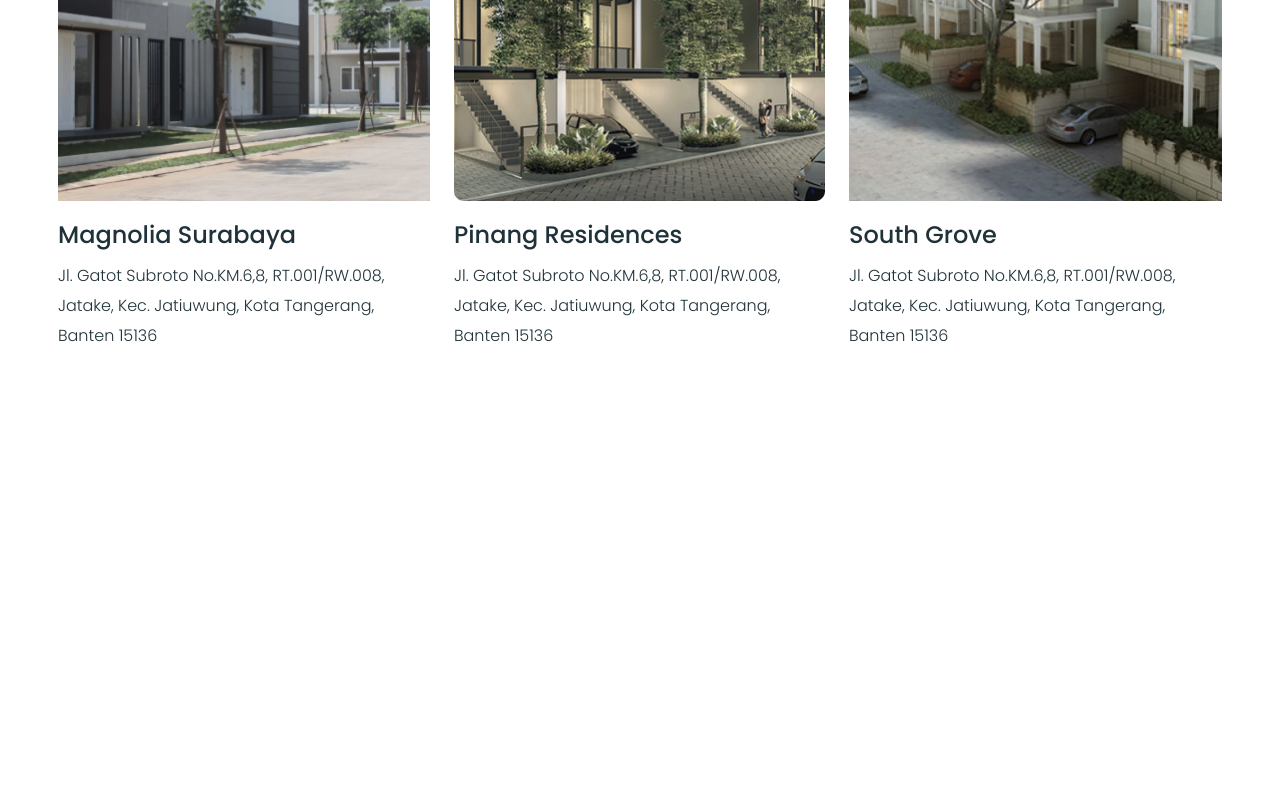
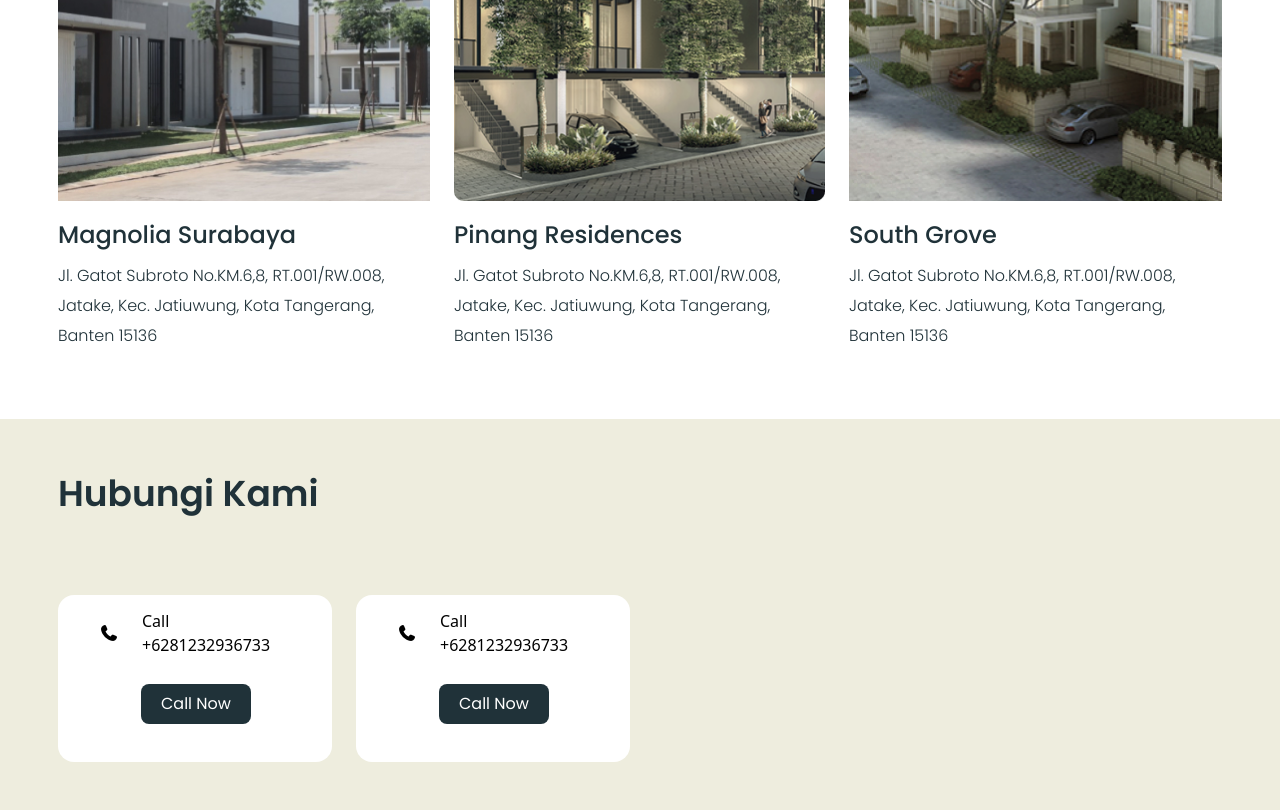
Before and after one commit to sabrina-ahamed/Omah, a website: page index.html in a window 1280 px wide. Shown: the part 2806-3616 px from the top of the page. Before the commit the page ends 3225 px from the top, so only its background shows below. Drawn offline with Linux system fonts and the light colour scheme.

Commit message:
Add footer section with contact information and update CSS for new styles

```diff
--- a/index.html
+++ b/index.html
@@ -135,5 +135,42 @@
     </div>
     </div>
 </section>
+<!-- ================================================================================================= -->
+ <footer class="bg-[#EEEDDE] py-[48px]">
+    <div class="max-w-[1164px] mx-auto">
+        <div class="left ">
+            <h1 class="font-semibold font-poppins text-[36px] text-[#203239] mb-[74px]">Hubungi Kami</h1>
+            <div class="flex gap-[24px]">
+                <div class="w-[274px] h-[167px] bg-white rounded-2xl ">
+                <div class="ml-[41px] pt-[14px] flex items-center gap-[23px] " >
+                   <div>
+                     <i class="fa-solid fa-phone"></i>
+                   </div>
+                   <div>
+                    <h2>Call</h2>
+                    <h3>+6281232936733</h3>
+                   </div>
+                </div>
+                <button class=" bottom-[14px] right-[14px] px-[20px] py-[8px] bg-[#203239] text-white rounded-lg font-poppins mt-[27px] ml-[83px]">Call Now</button>
+
+            </div>
+            <div class="w-[274px] h-[167px] bg-white rounded-2xl">
+                <div class="ml-[41px] pt-[14px] flex items-center gap-[23px] " >
+                   <div>
+                     <i class="fa-solid fa-phone"></i>
+                   </div>
+                   <div>
+                    <h2>Call</h2>
+                    <h3>+6281232936733</h3>
+                   </div>
+                </div>
+                <button class=" bottom-[14px] right-[14px] px-[20px] py-[8px] bg-[#203239] text-white rounded-lg font-poppins mt-[27px] ml-[83px]">Call Now</button>
+
+            </div>
+            </div>
+        </div>
+
+    </div>
+ </footer>
 </body>
 </html>
```
Also changed, not shown: src/output.css.
